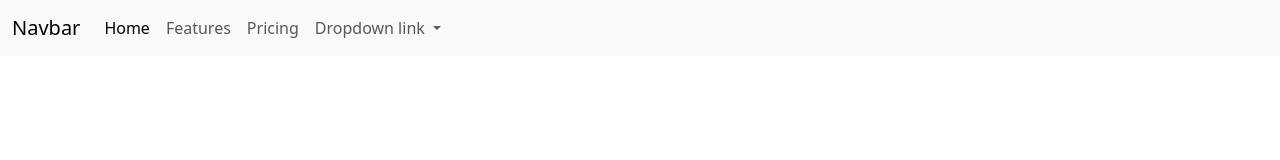
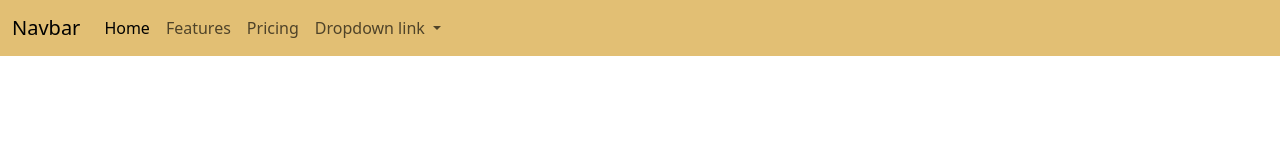
Before and after one commit to TerryD4avis/bootstrapStarterTemplate, a plain HTML site: page index.html in a window 1280 px wide. Drawn offline with nearby package versions, Linux system fonts and the light colour scheme.

Commit message:
navbar color

```diff
--- a/index.html
+++ b/index.html
@@ -18,7 +18,7 @@
   </head>
 
   <body class="text-center">
-    <nav class="navbar navbar-expand-lg bg-light">
+    <nav class="navbar navbar-expand-lg" style="background-color: #e2bf74;">
         <div class="container-fluid">
           <a class="navbar-brand" href="#">Navbar</a>
           <button class="navbar-toggler" type="button" data-bs-toggle="collapse" data-bs-target="#navbarNavDropdown" aria-controls="navbarNavDropdown" aria-expanded="false" aria-label="Toggle navigation">
```
